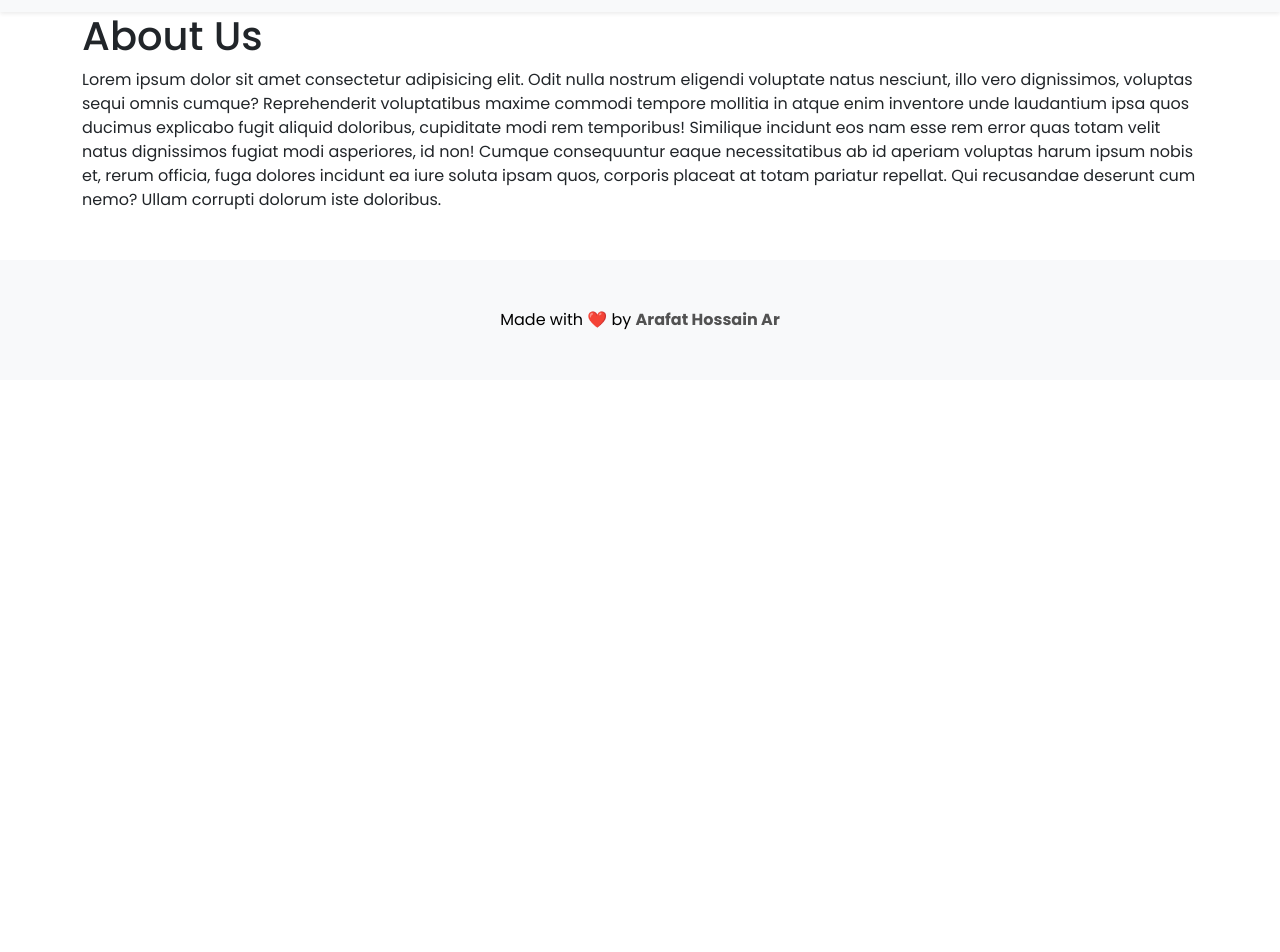
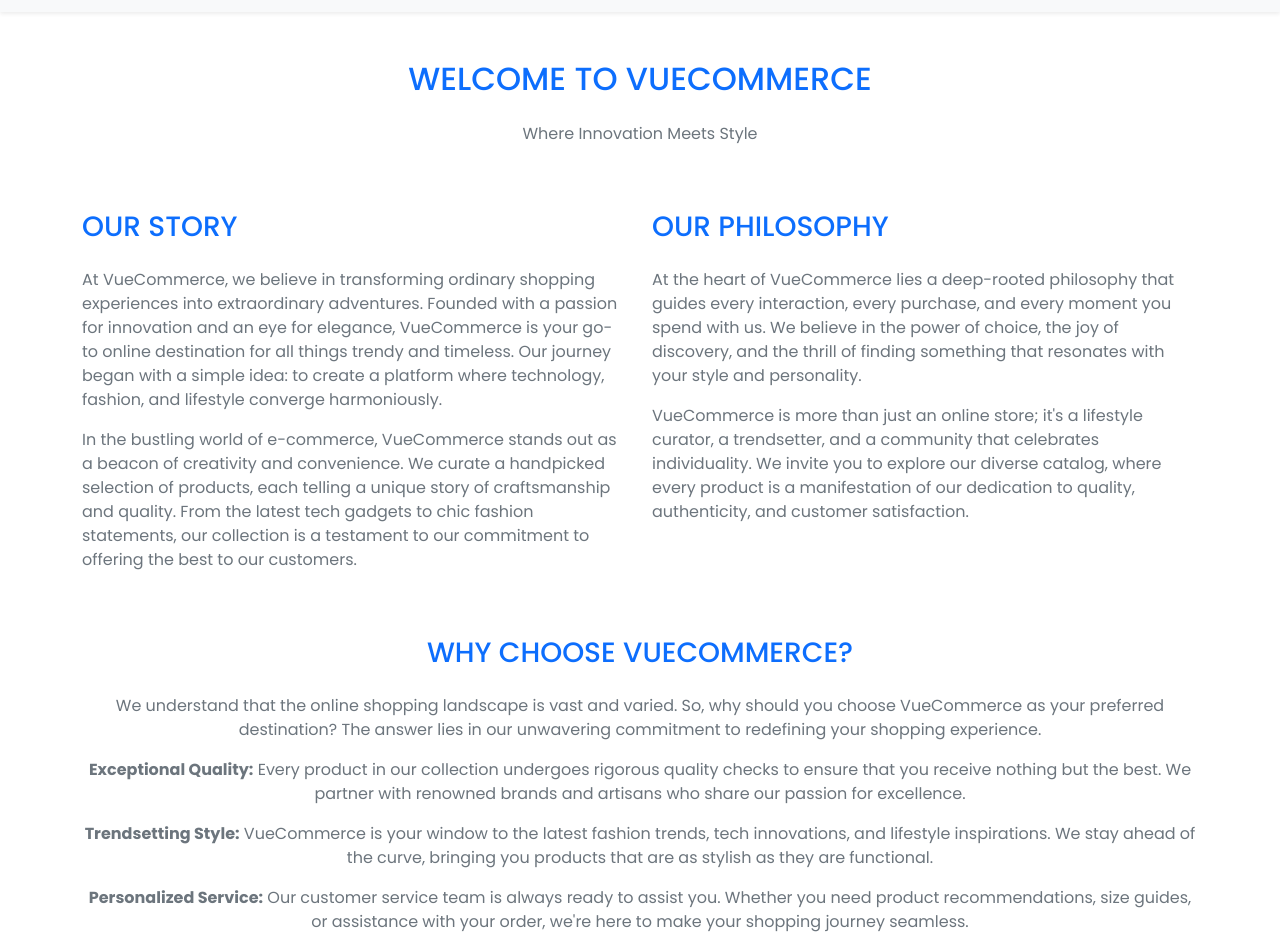
Before and after one commit to arafat-web/Vuecommerce, a Vue app: page /about in a window 1280 px wide. Shown: the part 60-1012 px from the top of the page. Before the commit the page ends 800 px from the top, so only its background shows below. Built offline with nearby package versions, Linux system fonts and the light colour scheme; no server answers.

Commit message:
update AboutPage.vue

```diff
--- a/src/views/AboutPage.vue
+++ b/src/views/AboutPage.vue
@@ -1,16 +1,82 @@
 <template>
+<section id="about" class="py-5">
     <div class="container">
-        <h1>About Us</h1>
-        <p>
-            Lorem ipsum dolor sit amet consectetur adipisicing elit. Odit nulla nostrum eligendi voluptate natus nesciunt,
-            illo vero dignissimos, voluptas sequi omnis cumque? Reprehenderit voluptatibus maxime commodi tempore mollitia
-            in atque enim inventore unde laudantium ipsa quos ducimus explicabo fugit aliquid doloribus, cupiditate modi rem
-            temporibus! Similique incidunt eos nam esse rem error quas totam velit natus dignissimos fugiat modi asperiores,
-            id non! Cumque consequuntur eaque necessitatibus ab id aperiam voluptas harum ipsum nobis et, rerum officia,
-            fuga dolores incidunt ea iure soluta ipsam quos, corporis placeat at totam pariatur repellat. Qui recusandae
-            deserunt cum nemo? Ullam corrupti dolorum iste doloribus.
-        </p>
+        <div class="row">
+            <div class="col-lg-12 text-center">
+                <h2 class="section-heading text-uppercase mb-4 text-primary">Welcome to VueCommerce</h2>
+                <p class="text-muted">Where Innovation Meets Style</p>
+            </div>
+        </div>
+        <div class="row mt-5">
+            <div class="col-lg-6">
+                <h3 class="text-uppercase mb-4 text-primary">Our Story</h3>
+                <p class="text-muted">
+                    At VueCommerce, we believe in transforming ordinary shopping experiences into extraordinary
+                    adventures. Founded with a passion for innovation and an eye for elegance, VueCommerce is your
+                    go-to online destination for all things trendy and timeless. Our journey began with a simple
+                    idea: to create a platform where technology, fashion, and lifestyle converge harmoniously.
+                </p>
+                <p class="text-muted">
+                    In the bustling world of e-commerce, VueCommerce stands out as a beacon of creativity and
+                    convenience. We curate a handpicked selection of products, each telling a unique story of
+                    craftsmanship and quality. From the latest tech gadgets to chic fashion statements, our
+                    collection is a testament to our commitment to offering the best to our customers.
+                </p>
+            </div>
+            <div class="col-lg-6">
+                <h3 class="text-uppercase mb-4 text-primary">Our Philosophy</h3>
+                <p class="text-muted">
+                    At the heart of VueCommerce lies a deep-rooted philosophy that guides every interaction,
+                    every purchase, and every moment you spend with us. We believe in the power of choice,
+                    the joy of discovery, and the thrill of finding something that resonates with your style and
+                    personality.
+                </p>
+                <p class="text-muted">
+                    VueCommerce is more than just an online store; it's a lifestyle curator, a trendsetter, and
+                    a community that celebrates individuality. We invite you to explore our diverse catalog,
+                    where every product is a manifestation of our dedication to quality, authenticity, and
+                    customer satisfaction.
+                </p>
+            </div>
+        </div>
+        <div class="row mt-5">
+            <div class="col-lg-12 text-center">
+                <h3 class="text-uppercase mb-4 text-primary">Why Choose VueCommerce?</h3>
+                <p class="text-muted">
+                    We understand that the online shopping landscape is vast and varied. So, why should you choose
+                    VueCommerce as your preferred destination? The answer lies in our unwavering commitment to
+                    redefining your shopping experience.
+                </p>
+                <p class="text-muted">
+                    <strong>Exceptional Quality:</strong> Every product in our collection undergoes rigorous
+                    quality checks to ensure that you receive nothing but the best. We partner with renowned
+                    brands and artisans who share our passion for excellence.
+                </p>
+                <p class="text-muted">
+                    <strong>Trendsetting Style:</strong> VueCommerce is your window to the latest fashion trends,
+                    tech innovations, and lifestyle inspirations. We stay ahead of the curve, bringing you
+                    products that are as stylish as they are functional.
+                </p>
+                <p class="text-muted">
+                    <strong>Personalized Service:</strong> Our customer service team is always ready to assist
+                    you. Whether you need product recommendations, size guides, or assistance with your order,
+                    we're here to make your shopping journey seamless.
+                </p>
+                <p class="text-muted">
+                    <strong>Secure Transactions:</strong> Your security is our priority. VueCommerce employs
+                    cutting-edge encryption technologies to safeguard your personal information and payment
+                    details. Shop with confidence, knowing that your data is protected.
+                </p>
+                <p class="text-muted">
+                    <strong>Community Spirit:</strong> VueCommerce isn't just a platform; it's a community of
+                    like-minded individuals who appreciate quality and style. Join our community forums,
+                    participate in discussions, and become a part of the VueCommerce family.
+                </p>
+            </div>
+        </div>
     </div>
+</section>
+
 </template>
 
 <script>
```
